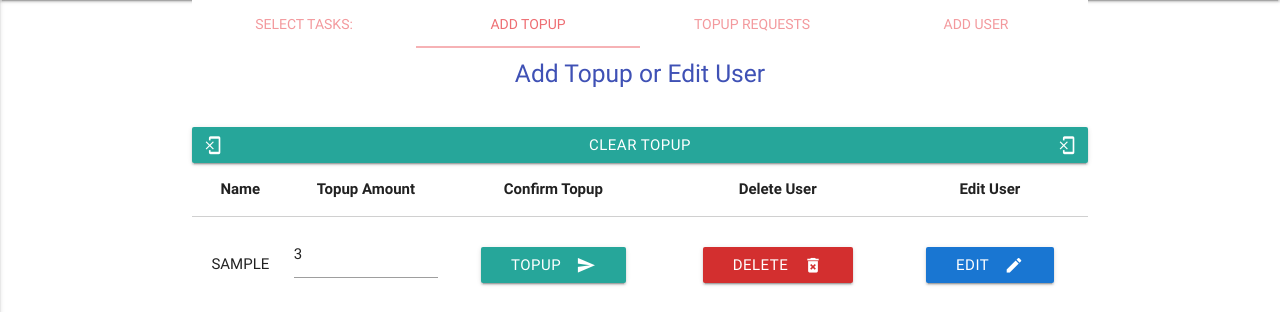
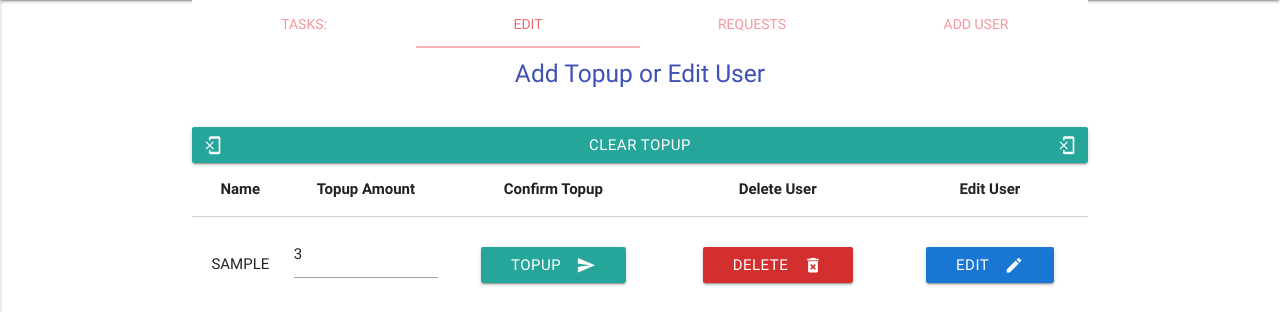
Before and after one commit to irfanrizvidev/printer, a Flask app: page /admin/dashboard in a window 1280 px wide. Shown: the part 64-376 px from the top of the page. Run offline with Flask 2, Linux system fonts and the light colour scheme; the visitor is signed in with stand-in values (Sample User, id 1); a database or web service that is not in the repository returns one stand-in record (values such as "Sample title"); some libraries are stand-ins or nearby versions.

```diff
--- a/templates/admin.html
+++ b/templates/admin.html
@@ -3,9 +3,9 @@
 <div class="row">
 	<div class="col s12">
 		<ul class="tabs">
-			<li class="tab col s3 disabled"><a href="#test1">Select Tasks:</a></li>
-			<li class="tab col s3"><a class="active" href="#test2">Add Topup</a></li>
-			<li class="tab col s3"><a href="#test3">Topup Requests</a></li>
+			<li class="tab col s3 disabled"><a href="#test1">Tasks:</a></li>
+			<li class="tab col s3"><a class="active" href="#test2">Edit</a></li>
+			<li class="tab col s3"><a href="#test3">Requests</a></li>
 			<li class="tab col s3"><a href="#test4" id="adduser">Add User</a></li>
 		</ul>
 	</div>
--- a/templates/base.html
+++ b/templates/base.html
@@ -15,13 +15,13 @@
                 <a href="#" data-activates="mobile-demo" class="button-collapse"><i class="material-icons">menu</i></a>
                 <ul id="nav-mobile" class="right hide-on-med-and-down">
                     {% if session['username'] %}
-					<li><a href="#" class="btn disabled teal darken-2">Hi {{ session['username']|upper }}! </a></li>
+                        <li><a href="#" class="btn disabled teal darken-2">Hi {{ session['username']|upper }}!  </a></li>
                         <li><a href="{{url_for('logout')}}">Logout</a></li>
                     {% endif %}
                 </ul>
                 <ul class="side-nav" id="mobile-demo">
                     {% if session['username'] %}
-					<li><a href="#" class="btn disabled teal darken-2">Hi {{ session['username']|upper }}! </a></li>
+                        <li><a href="#" class="btn disabled teal darken-2">Hi {{ session['username']|upper }}!  </a></li>
                         <li><a href="{{url_for('logout')}}">Logout</a></li>
                     {% endif %}
                 </ul>
@@ -34,6 +34,7 @@
     <script src="https://cdnjs.cloudflare.com/ajax/libs/jquery/3.2.1/jquery.min.js"></script>
     <script src="https://cdnjs.cloudflare.com/ajax/libs/materialize/0.100.2/js/materialize.min.js"></script>
     <script type="text/javascript">
+
         $(document).ready(function() {
             $('.collapsible').collapsible();
             $('select').material_select();
--- a/templates/resident.html
+++ b/templates/resident.html
@@ -47,7 +47,7 @@
 								<label for='amount'>Enter amount</label>
 							</div>
 							<label style='float: center;'>
-								<a class='pink-text' href='#!'><b>Between 1 and 9</b></a>
+								<a class='pink-text' href='#'><b>Between 1 and 9</b></a>
 							</label>
 						</div>
 
@@ -65,6 +65,8 @@
 	</div>
 	<div id="test3" class="col s12">
 		{% if history is not none %}
+        <h5 class="indigo-text">Topup History:</h5>
+        <div class="section"></div>
 		<ul class="collection">
 			{% for req in history %}
 
```
Lines whose indentation alone changed are shown as unchanged.
